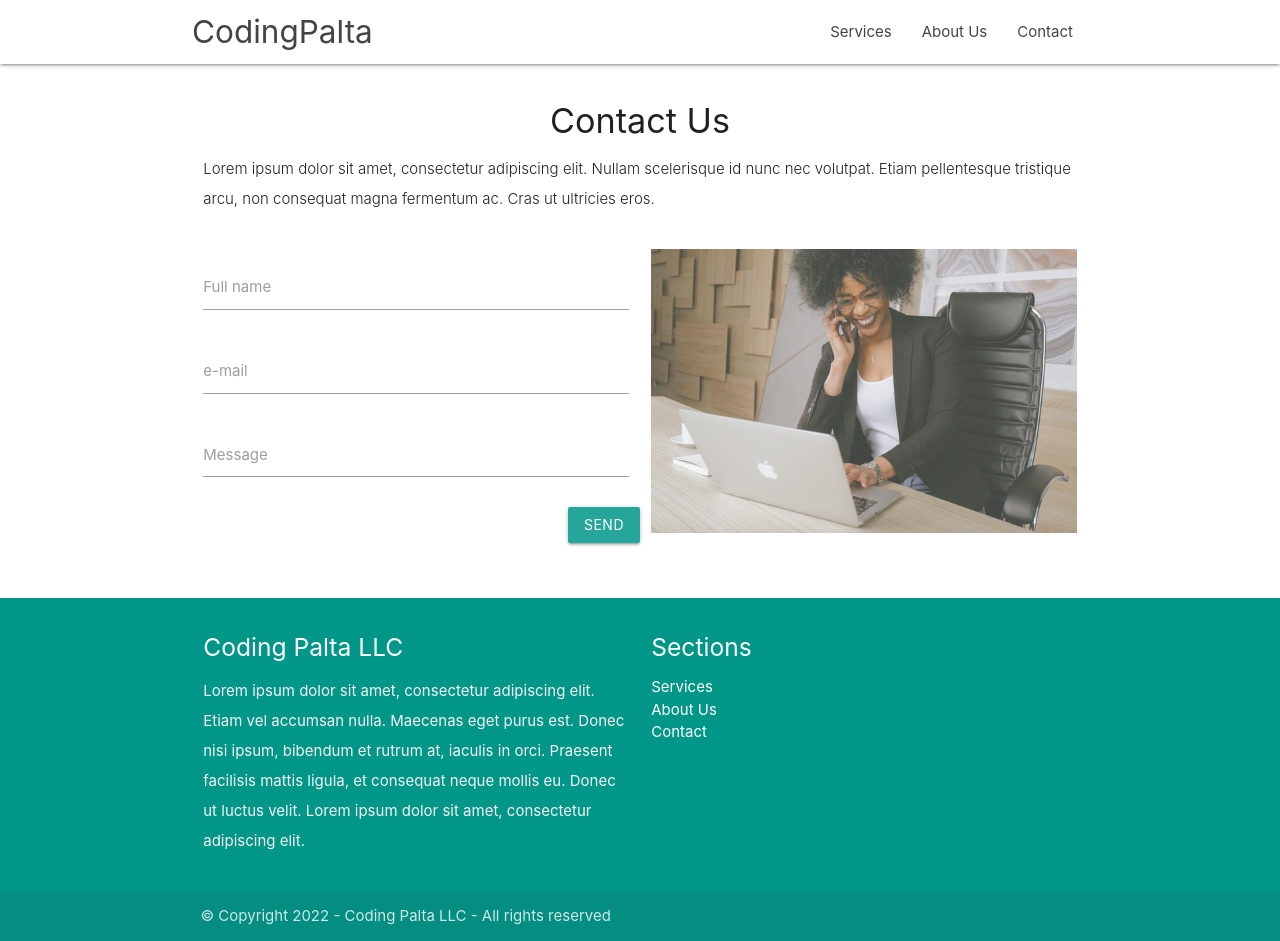
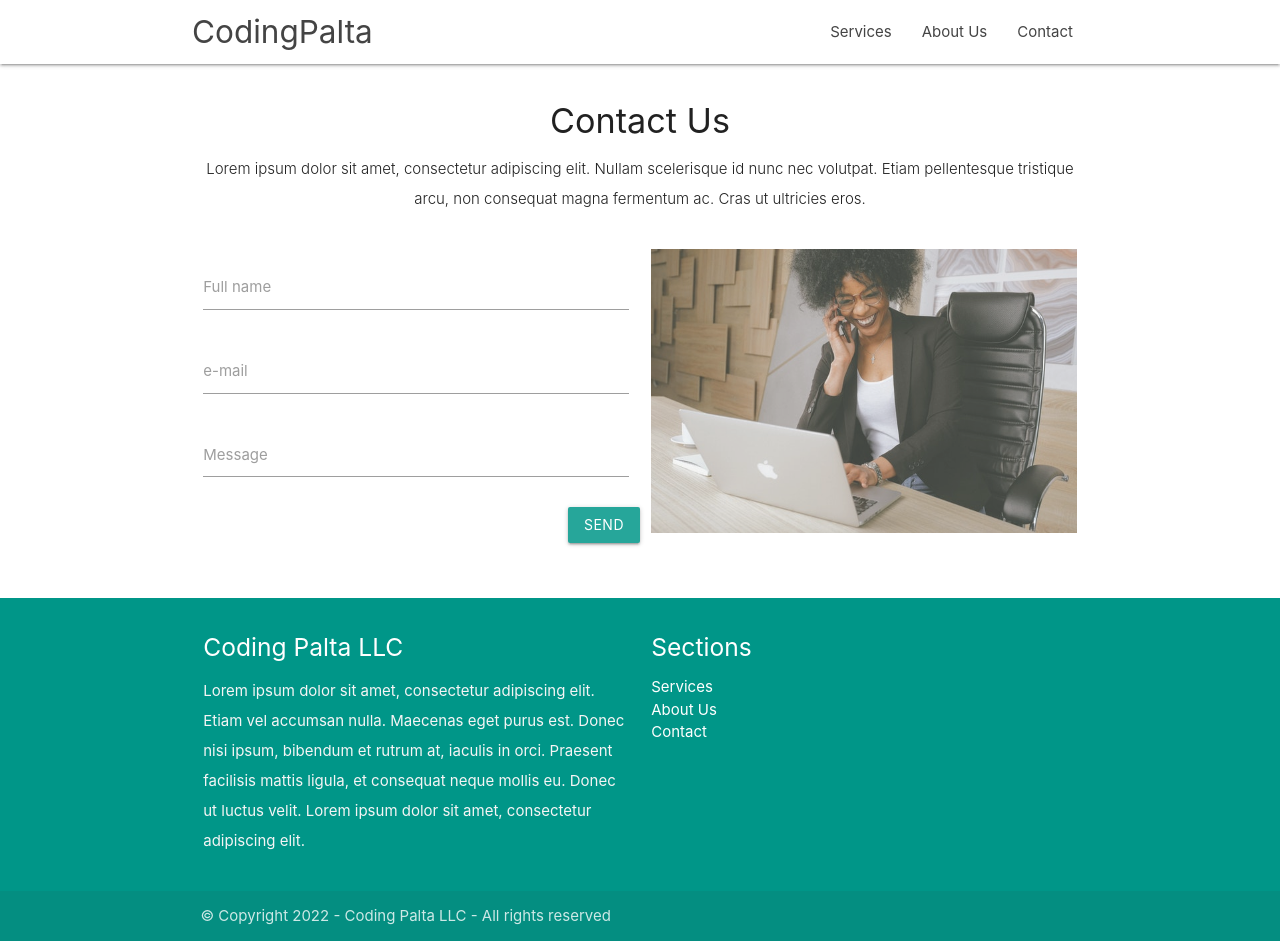
Before and after one commit to franc5/coding-palta-web, a Gatsby site: page /contact in a window 1280 px wide. Built offline with nearby package versions, Linux system fonts and the light colour scheme; Gatsby itself is replaced by a stand-in of ours.

Commit message:
Improve Contact Us section using OneTopicSection component

```diff
--- a/src/pages/contact.tsx
+++ b/src/pages/contact.tsx
@@ -1,4 +1,6 @@
 import React, { useRef, useState } from "react";
+
+import OneTopicSection from "../components/OneTopicSection";
 
 // TODO: Load images using Gatsby images plugin
 // @ts-ignore
@@ -41,15 +43,11 @@ export default function ContactPage() {
     <div className="container">
       <div className="section">
 
-        <div className="row">
-          <div className="col s12 center">
-            <h4>Contact Us</h4>
-            <p className="left-align light">
-              {/* TODO: Add a valid message */}
-              Lorem ipsum dolor sit amet, consectetur adipiscing elit. Nullam scelerisque id nunc nec volutpat. Etiam pellentesque tristique arcu, non consequat magna fermentum ac. Cras ut ultricies eros.
-            </p>
-          </div>
-        </div>
+        {/* TODO: Add a valid message */}
+        <OneTopicSection
+          title="Contact Us"
+          description="Lorem ipsum dolor sit amet, consectetur adipiscing elit. Nullam scelerisque id nunc nec volutpat. Etiam pellentesque tristique arcu, non consequat magna fermentum ac. Cras ut ultricies eros."
+        />
 
         <div className="row">
           <form className="col l6 s12" onSubmit={handleOnSubmit}>
```
